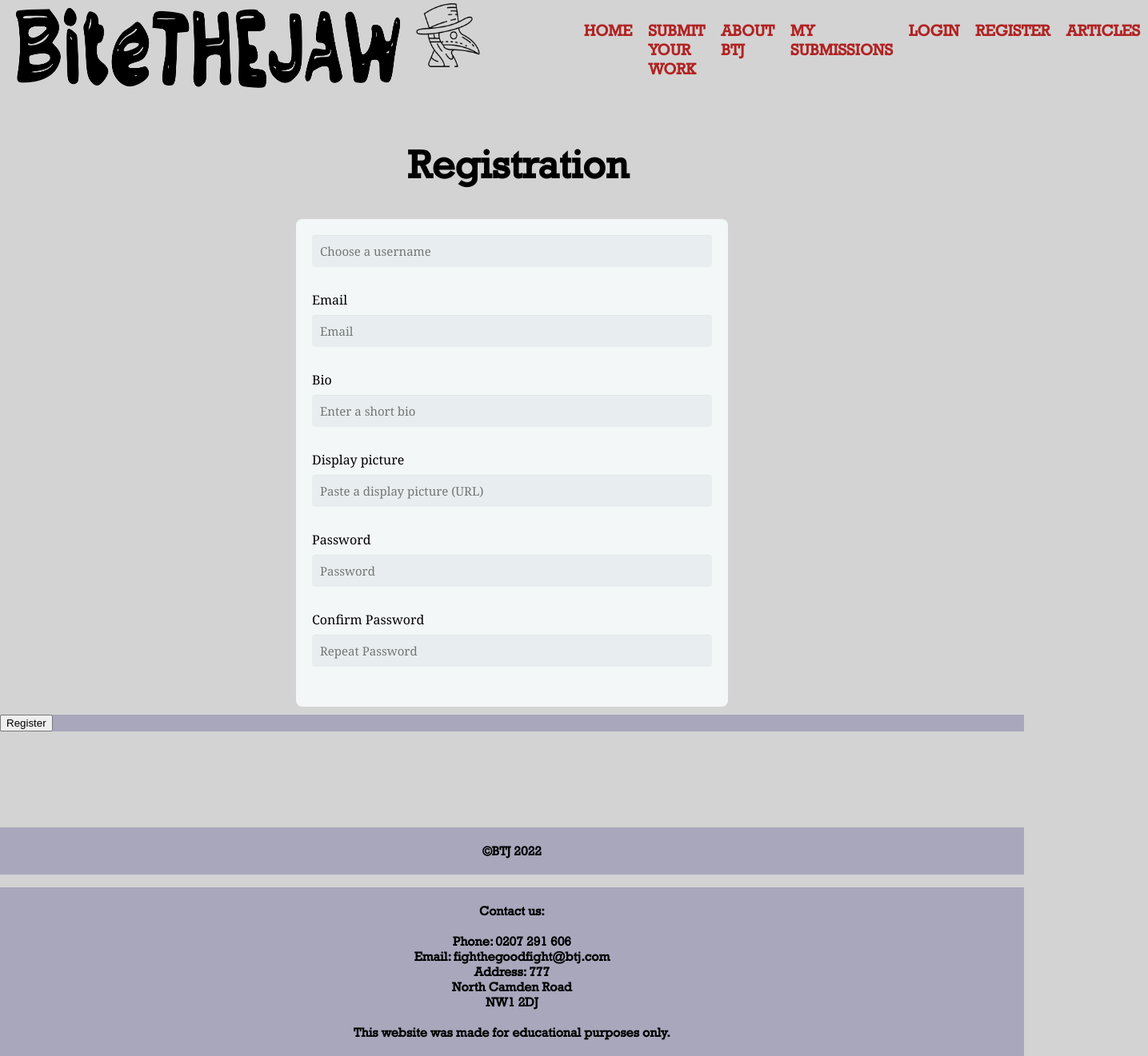
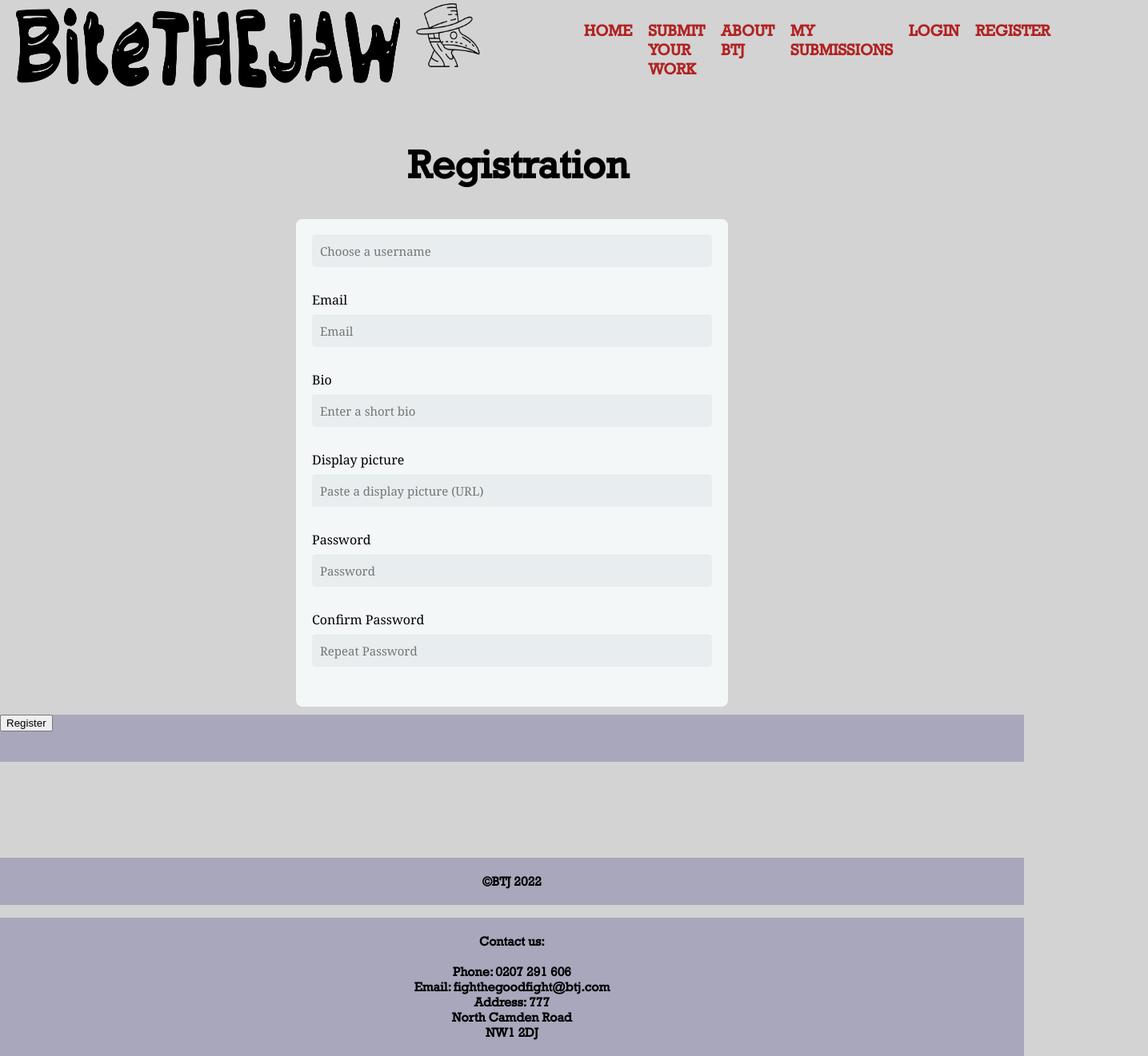
Before and after one commit to avayazdan/btj-client-2, a React (Create React App) app: page /register in a window 1280 px wide. Shown: the top 1321 px of the page at 80% size, 1435 px wide, since content can reach past the window. Built offline with nearby package versions, Linux system fonts and the light colour scheme.

Commit message:
register success message added

```diff
--- a/src/components/Articles.js
+++ b/src/components/Articles.js
@@ -6,34 +6,36 @@ import { Link, useParams } from "react-router-dom";
 
 
 function Article() {
-  const [submissions, setSubmissions] = React.useState(undefined);
+  const [submissions, setSubmissions] = React.useState([''])
   const { submissionsId } = useParams();
 
   React.useEffect(() => {
     console.log("hello ", submissionsId);
+
+
     axios({
-      method: "get",
+      method: 'get',
       url: `http://localhost:8000/submissions/${submissionsId}`,
       // headers: {
       //   Authorization: `Bearer ${localStorage.getItem("token")}`,
       // },
     })
-      .then((response) => {
-        // Console logging the data
-        console.log(response.data);
+    .then((response) => {
+      console.log(`submissions data: `)
+      console.log(response.data);
 
         setSubmissions(response.data);
-      })
-      .catch((error) => {
-        console.log(error);
-      });
+        console.log("fetching data...")
+    })
+    .catch((error) => {
+      console.log(error);
+    })
   }, [submissionsId]);
   console.log()
   return (
     <>
-
-      {submissions ? submissions.map(x => <div className="articles">
-        <img className="submission-image" alt="article-photograph" src={x.image}></img>
+      {Object.keys(submissions) ? submissions.map((article, x) => <div className="articles">
+        <img className="submission-image" key={x}alt="article-photograph" src={x.image}></img>
         <h1>{x.title}</h1>
         <h2>Category {x.category}</h2>
         <h4>{x.text_field}</h4>
--- a/src/components/Home.js
+++ b/src/components/Home.js
@@ -51,12 +51,12 @@ function Home() {
         </div>
         <div className="all-squares">
       {submissions.map(x => <div className="row">
-      <Link key={x.uniqueId}to={'/submissions/17/'} id="1" className="square-1"> projecting politics: the grapes of wrath</Link>
-          <Link to={`/submissions/${x._id}`} className="square-2">goodnight great britain: an essay by Tom Doubtfire</Link>
-          <Link to={'/submissions'} className="square-3">on the importance of Seneca</Link>
-          <Link to={'/submissions'} className="square-4">Sitting Bull's fight for indigenous land</Link>
-          <Link to={'/submissions'} className="square-5"></Link>
-          <Link to={'/submissions'} className="square-6">a look through Rumi's legacy</Link>
+      <Link key={x.uniqueId}to={'/submissions/19/'} id="1" className="square-1"> projecting politics: the grapes of wrath</Link>
+          <Link to={'/submissions/17/'} className="square-2">goodnight great britain: an essay by Tom Doubtfire</Link>
+          <Link to={'/submissions/20/'} className="square-3">on the importance of Seneca</Link>
+          <Link to={'/submissions/23/'} className="square-4">Sitting Bull's fight for indigenous land</Link>
+          <Link to={'/submissions/16/'} className="square-5"></Link>
+          <Link to={'/submissions/21/'} className="square-6">a look through Rumi's legacy</Link>
       </div>)}
     </div>
       </>
@@ -64,17 +64,3 @@ function Home() {
     }
 
     export default Home
-
-
-
-      // <div className="all-squares">
-      //     <div className="row">
-      //       {/* {x._id} */}
-      //     <Link to={'/submissions/:submissionsId'} id="1" className="square-1"> projecting politics: the grapes of wrath</Link>
-      //     <Link to={'/submissions'} className="square-2">goodnight great britain: an essay by Tom Doubtfire</Link>
-      //     <Link to={'/submissions'} className="square-3">on the importance of Seneca</Link>
-      //     <Link to={'/submissions'} className="square-4">Sitting Bull's fight for indigenous land</Link>
-      //     <Link to={'/submissions'} className="square-5"></Link>
-      //     <Link to={'/submissions'} className="square-6">a look through Rumi's legacy</Link>
-      //       </div>
-      //     </div>
--- a/src/components/Nav.js
+++ b/src/components/Nav.js
@@ -38,9 +38,9 @@ function Nav() {
                         <li>
                             <Link to="/register">Register</Link>
                         </li>
-                        <li>
+                        {/* <li>
                             <Link to="/article">Articles</Link>
-                        </li>
+                        </li> */}
 
                     </ul>
                 </nav>
--- a/src/components/Register.js
+++ b/src/components/Register.js
@@ -9,8 +9,10 @@ import axios from 'axios';
 function Register(props) {
 
   const [data, setdata] = useState({ username: '', email: '', bio: '', display_picture: '', password: '', password_repeat: ''})
-  const [errorMessage, setErrorMessage] = useState('');
-  const apiUrl = "http://localhost:8000/users/register/";
+  // const [errorMessage, setErrorMessage] = useState('')
+  const [successMessage, setSuccessMessage] = useState('');
+  const apiUrl = "http://localhost:8000/users/register/"
+
   const Registration = async (e) => {
     e.preventDefault();
     // debugger;
@@ -18,13 +20,14 @@ function Register(props) {
 
     try {
       const { data } = await axios.post(apiUrl, data1)
+      setSuccessMessage("User created successfully")
       console.log(data)
     } catch(e) {
       console.log(e.response.data)
     }
   }
     const onChange = (e) => {
-      setErrorMessage("Oops! Something went wrong...")
+      // setErrorMessage("Oops! Something went wrong...")
       e.persist();
       // debugger;
       setdata({ ...data, [e.target.name]: e.target.value });
@@ -63,8 +66,10 @@ function Register(props) {
           <input className="form__input" type="password" name="password_repeat" onChange={onChange} value={data.password_repeat} id="confirmPassword" placeholder="Repeat Password" />
         </div>
       </form><div className="footer">
-          <button type="submit" class="btn-reg" onClick={Registration} >Register</button>
-          {errorMessage}
+          <button type="submit" className="btn-reg" onClick={Registration} >Register</button>
+          <br></br>
+          <h2>{successMessage}</h2>
+
         </div></>
     )
   }
```
